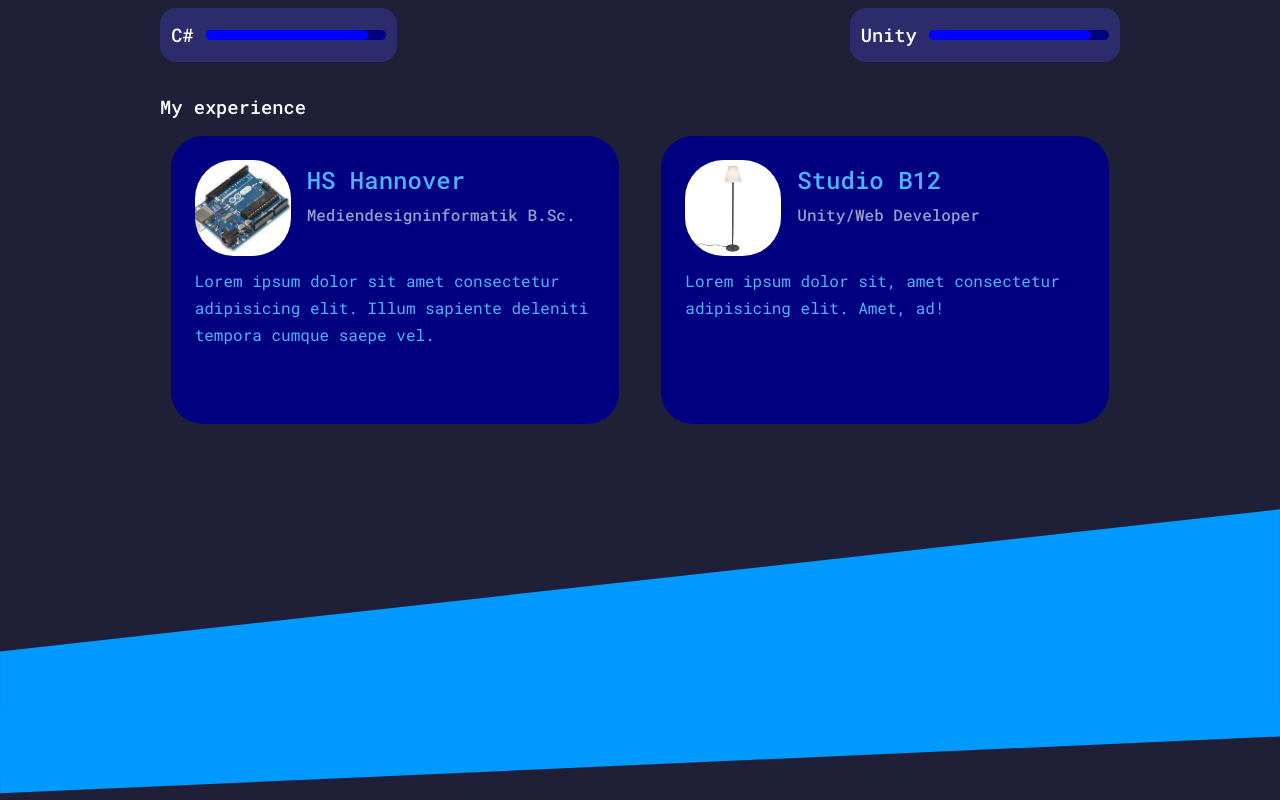
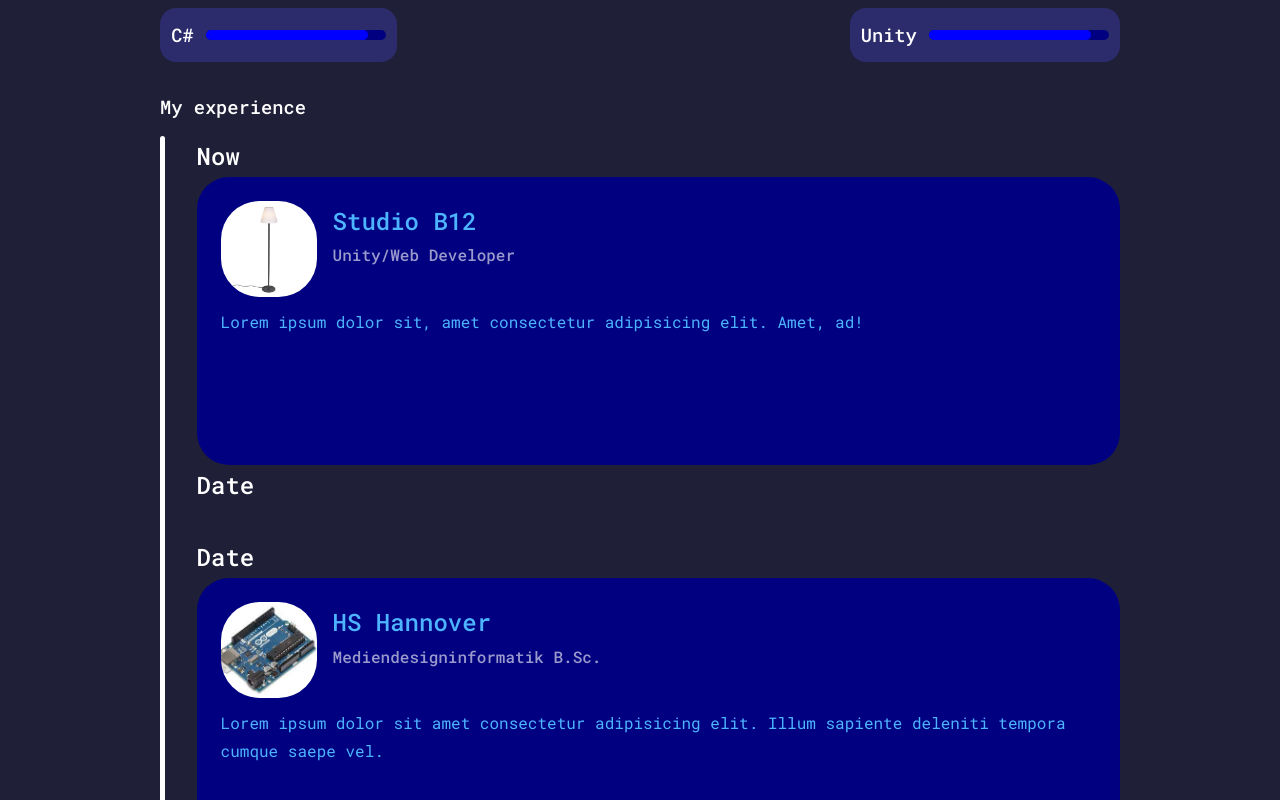
Before and after one commit to RegitGit/react-portfolio, a React (Create React App) app: page / in a window 1280 px wide. Shown: the part 1280-2080 px from the top of the page. Built offline with nearby package versions, Linux system fonts and the light colour scheme.

Commit message:
Experience dates

```diff
--- a/src/components/about/About.jsx
+++ b/src/components/about/About.jsx
@@ -103,11 +103,15 @@ const About = () => {
       <div className='container'>
         <h3 ref={refEx} className='typewriter typewriter-blink small-headline'></h3>
       </div>
-      <div className="experiences__container container">
+      <div className="experience__timelineContainer container">
+        <div className="experience__timelineBox"></div>
+        <div className="experiences__container">
           {
-          experienceData.map(({id, image, title, subtitle, text, link}) => {
+            experienceData.map(({id, image, title, subtitle, dateStart, dateEnd, text, link}) => {
               return (
-              <a key={id} href={link} target="_blank" className='experiences__link'>
+                <div key={id}>
+                  <h2 className='experience__date'>{dateEnd}</h2>
+                  <a href={link} target="_blank" className='experiences__link'>
                     <div className="experiences__experience">
                         <div className='experiences__header'>
                           <div className='experiences__item-image-container'>
@@ -117,13 +121,18 @@ const About = () => {
                               <h2>{title}</h2>
                               <h4 className='text-light'>{subtitle}</h4>
                           </div>
+
                         </div>
                       <p className='projects__text'>{text}</p>
                     </div>
                   </a>
+                  <h2 className='experience__date'>{dateStart}</h2>
+                </div>
               )
             })
           }
+        </div>
+
       </div>
     </section>
   )
--- a/src/components/about/about.css
+++ b/src/components/about/about.css
@@ -89,18 +89,27 @@
     transition: all 1s ease-out;
 }
 
+.experience__timelineContainer {
+    display: flex;
+    gap: 2rem;
+}
+
+.experience__timelineBox {
+    width: 0.3rem;
+    background: white;
+    border-radius: 1rem;
+}
+
 .experiences__container {
     display: flex;
-    flex-direction: row;
-    flex-wrap: wrap;
+    width: 100%;
+    flex-direction: column;
     justify-content: space-evenly;
     gap: 2rem;
-
 }
 
 .experiences__experience {
     background: navy;
-    width: 28rem;
     height: 18rem;
     min-width: 28rem;
     padding: 1.5rem;
@@ -120,6 +129,10 @@
     /* background-color: var(--color-primary-variant); */
 }
 
+.experience__date {
+
+}
+
 .experiences__header {
     display: flex;
 }
--- a/src/components/about/experienceData.json
+++ b/src/components/about/experienceData.json
@@ -1,18 +1,22 @@
 [
   {
     "id": 1,
+    "image": "assets/imgs/IMG2.jpg",
+    "title": "Studio B12",
+    "subtitle": "Unity/Web Developer",
+    "dateEnd": "Now",
+    "dateStart": "Date",
+    "text": "Lorem ipsum dolor sit, amet consectetur adipisicing elit. Amet, ad!",
+    "link": "https://studio-b12.de/"
+  },
+  {
+    "id": 2,
     "image": "assets/imgs/IMG1.jpg",
     "title": "HS Hannover",
     "subtitle": "Mediendesigninformatik B.Sc.",
+    "dateEnd": "Date",
+    "dateStart": "Date",
     "text": "Lorem ipsum dolor sit amet consectetur adipisicing elit. Illum sapiente deleniti tempora cumque saepe vel.",
     "link": "https://f4.hs-hannover.de/studium/bachelor-studiengaenge/mediendesigninformatik-mdi/"
-  },
-  {
-    "id": 2,
-    "image": "assets/imgs/IMG2.jpg",
-    "title": "Studio B12",
-    "subtitle": "Unity/Web Developer",
-    "text": "Lorem ipsum dolor sit, amet consectetur adipisicing elit. Amet, ad!",
-    "link": "https://studio-b12.de/"
   }
 ]
```
Lines whose indentation alone changed are shown as unchanged.
